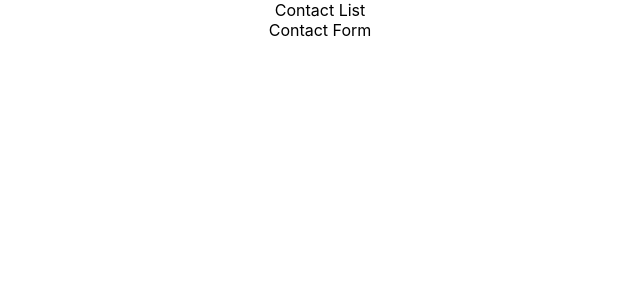
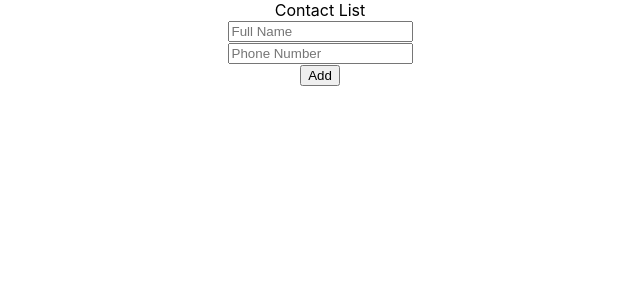
Before and after one commit to mehmetbacik/contacts-app, a React (Create React App) app: page / in a window 1280 px wide. Shown: the top 300 px of the page, without its empty margins (320-960 px from the left). Built offline with nearby package versions, Linux system fonts and the light colour scheme.

Commit message:
Update
Form Component development

```diff
--- a/src/components/Contacts/Form/index.js
+++ b/src/components/Contacts/Form/index.js
@@ -1,10 +1,37 @@
-import React from "react";
+import {useState} from "react";
 
-function Form () {
+const initialFormValues = { fullname: "", phone_number: "" };
+function Form ({ addContact, contacts }) {
+    const [form, setForm] = useState(initialFormValues);
+
+    const onChangeInput = (e) => {
+        setForm({ ...form, [e.target.name]: e.target.value })
+    };
+
+    const onSubmit = (e) => {
+        e.preventDefault();
+
+        if (form.fullname === '' || form.phone_number === '') {
+            return false;
+        }
+
+        addContact([ ...contacts, form ]);
+
+        setForm({ fullname: "", phone_number: "" });
+    };
+
     return (
-        <div>
-            Contact Form
-        </div>
+        <form onSubmit={onSubmit}>
+            <div>
+                <input name="fullname" placeholder="Full Name" value={form.fullname} onChange={onChangeInput}/>
+            </div>
+            <div>
+                <input name="phone_number" placeholder="Phone Number" value={form.phone_number} onChange={onChangeInput}/>
+            </div>
+            <div>
+                <button>Add</button>
+            </div>
+        </form>
     )
 }
 
--- a/src/components/Contacts/index.js
+++ b/src/components/Contacts/index.js
@@ -1,12 +1,18 @@
-import React from "react";
+import { useState, useEffect } from "react";
 import List from "./List";
 import Form from "./Form";
 
-function Contacts () {
+function Contacts() {
+    const [contacts, setContacts] = useState ([]);
+
+    useEffect(() => {
+        console.log(contacts);
+    }, [contacts])
+
     return (
         <div>
             <List />
-            <Form />
+            <Form  addContact={setContacts} contacts={contacts}/>
         </div>
     )
 }
```
